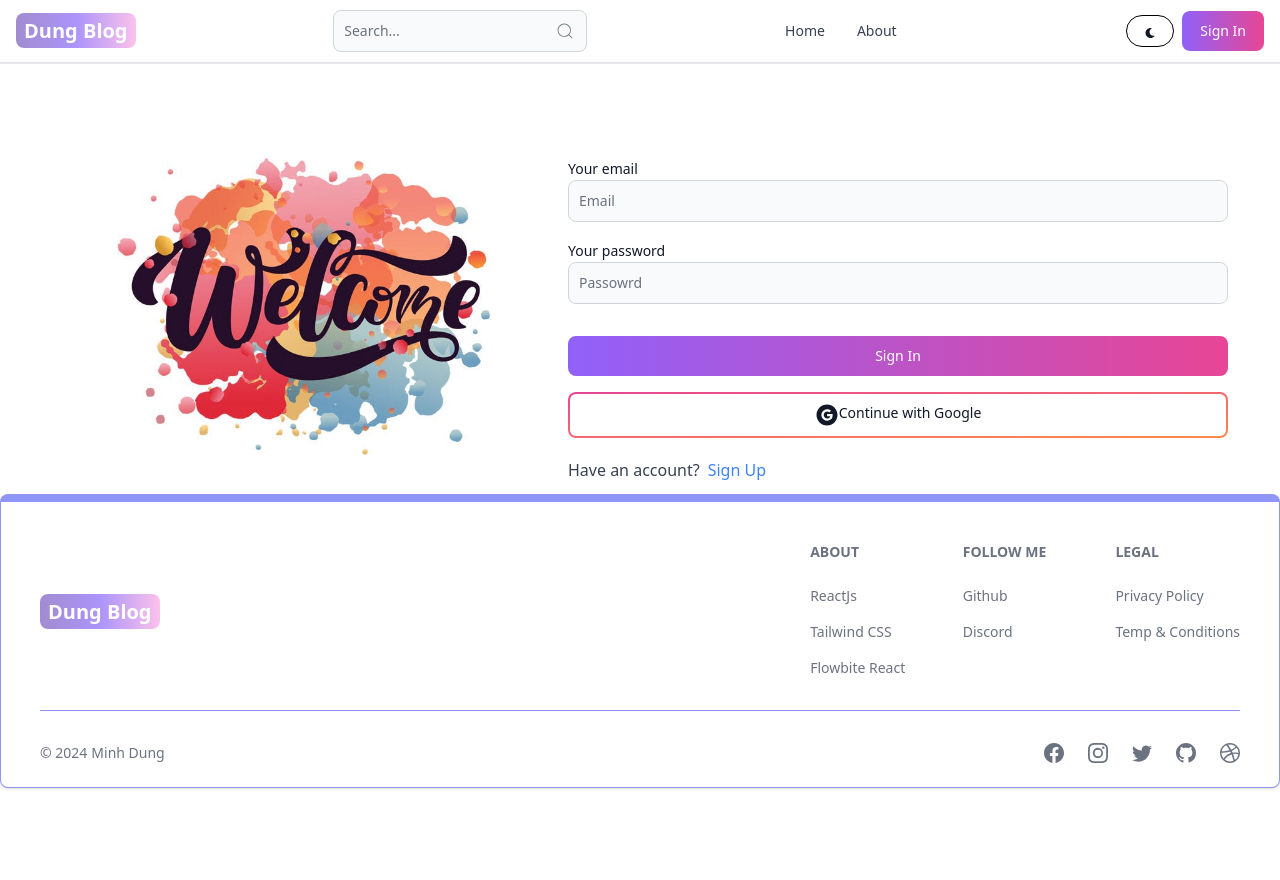
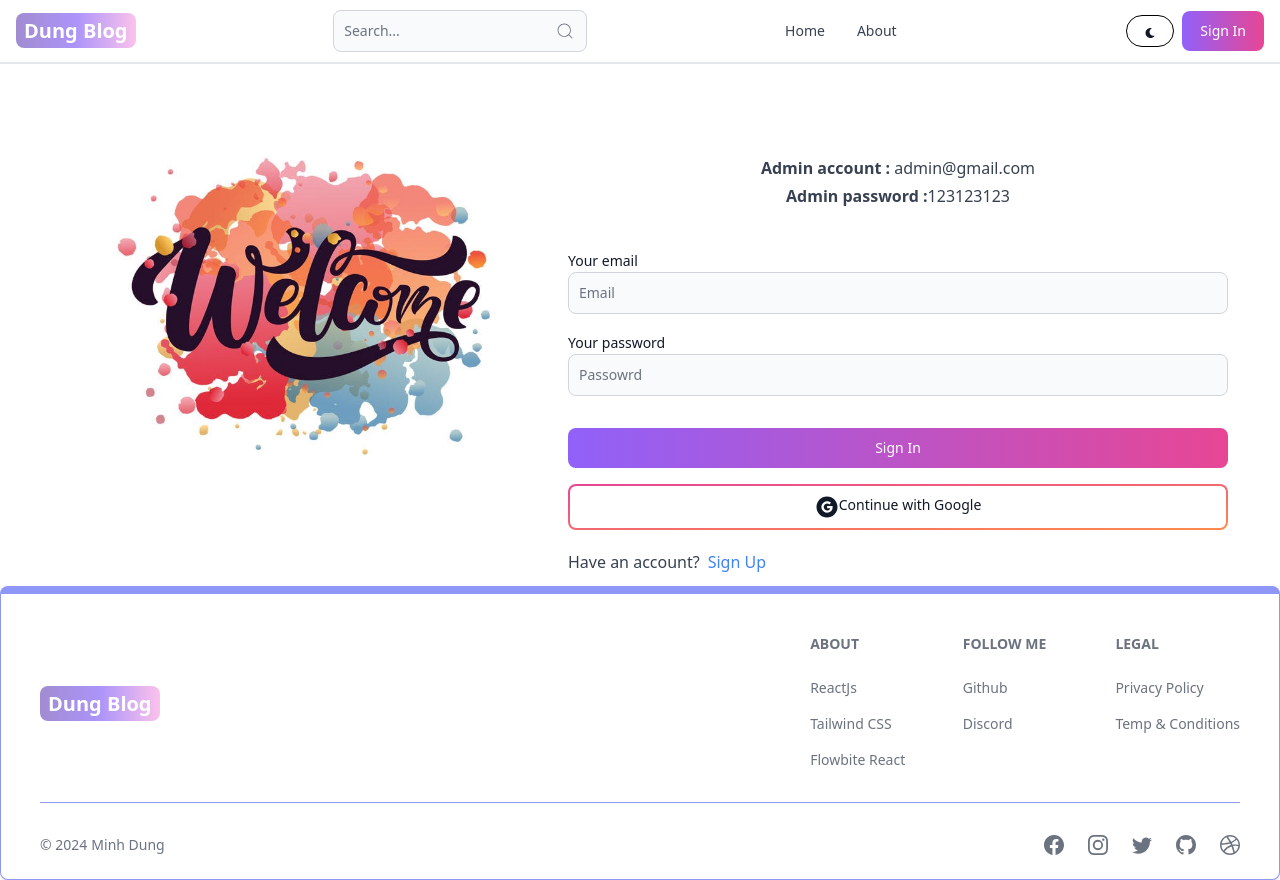
Before and after one commit to nminhdung/blog-ui, a React (Vite) app: page /sign-in in a window 1280 px wide. Before the commit the page ends 800 px from the top, so only its background shows below. Built offline with nearby package versions, Linux system fonts and the light colour scheme; no server answers.

Commit message:
fix ui signin page

```diff
--- a/src/pages/Signin.jsx
+++ b/src/pages/Signin.jsx
@@ -46,6 +46,10 @@ const Signin = () => {
       </div>
       {/* right side */}
       <div className='flex-1 w-full'>
+        <div className='flex flex-col gap-1 mb-10 text-center'>
+          <p className='font-bold'>Admin account : <span className='font-medium'>admin@gmail.com</span></p>
+          <p className='font-bold'>Admin password :<span className='font-medium'>123123123</span> </p>
+        </div>
         <form onSubmit={handleSubmit(onSubmit)} className='flex flex-col gap-4'>
 
           <div>
```
